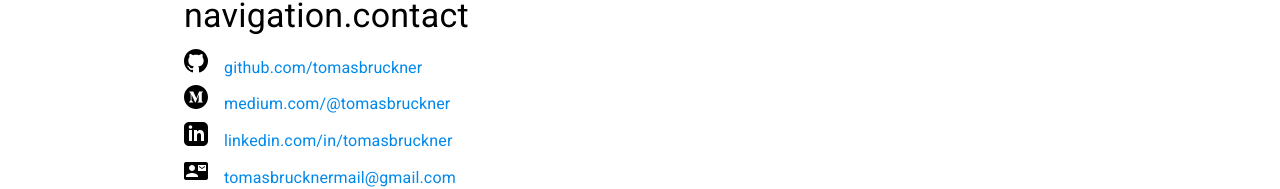
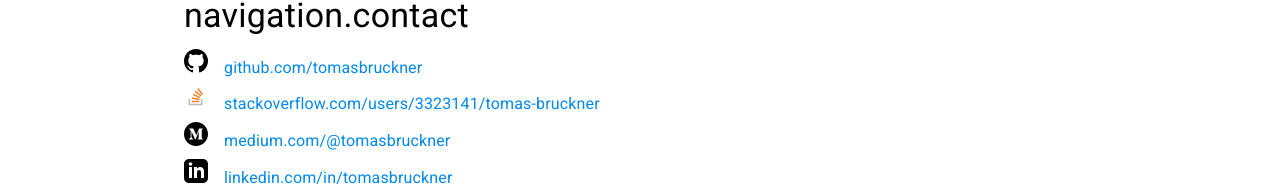
Before and after one commit to tomasbruckner/tomasbrucknerdev, a React (Create React App) app: page / in a window 1280 px wide. Shown: the part 197-386 px from the top of the page. Built offline with nearby package versions, Linux system fonts and the light colour scheme; what i18next-xhr-backend would draw is missing.

Commit message:
stack overflow contact

```diff
--- a/src/components/Contact.tsx
+++ b/src/components/Contact.tsx
@@ -3,6 +3,7 @@ import { Typography } from '@material-ui/core';
 import { useTranslation } from 'react-i18next';
 import MediumIcon from './icons/MediumIcon';
 import GithubIcon from './icons/GithubIcon';
+import StackOverflowIcon from './icons/StackOverflowIcon';
 import LinkedinIcon from './icons/LinkedinIcon';
 import ContactEmailIcon from './icons/ContactEmailIcon';
 
@@ -24,6 +25,12 @@ const Contact = () => {
         <GithubIcon />
         <a style={linkStyle} href="https://github.com/tomasbruckner">
           github.com/tomasbruckner
+        </a>
+      </Typography>
+      <Typography gutterBottom>
+        <StackOverflowIcon />
+        <a style={linkStyle} href="https://stackoverflow.com/users/3323141/tomas-bruckner">
+          stackoverflow.com/users/3323141/tomas-bruckner
         </a>
       </Typography>
       <Typography gutterBottom>
--- /dev/null
+++ b/src/components/icons/StackOverflowIcon.tsx
@@ -0,0 +1,16 @@
+import SvgIcon, { SvgIconProps } from '@material-ui/core/SvgIcon';
+import React from 'react';
+
+const GithubIcon = (props: SvgIconProps) => {
+  return (
+    <SvgIcon viewBox="0 0 120 120" {...props}>
+      <path style={{ fill: '#bcbbbb' }} d="M84.4 93.8V70.6h7.7v30.9H22.6V70.6h7.7v23.2z" />
+      <path
+        style={{ fill: '#f48023' }}
+        d="M38.8 68.4l37.8 7.9 1.6-7.6-37.8-7.9-1.6 7.6zm5-18l35 16.3 3.2-7-35-16.4-3.2 7.1zm9.7-17.2l29.7 24.7 4.9-5.9-29.7-24.7-4.9 5.9zm19.2-18.3l-6.2 4.6 23 31 6.2-4.6-23-31zM38 86h38.6v-7.7H38V86z"
+      />
+    </SvgIcon>
+  );
+};
+
+export default GithubIcon;
```
Also changed, not shown: src/index.tsx (renamed from src/index.js), src/utils/i18n.tsx (renamed from src/utils/i18n.js), 2 other files (tests, documents, lock files or other folders).
